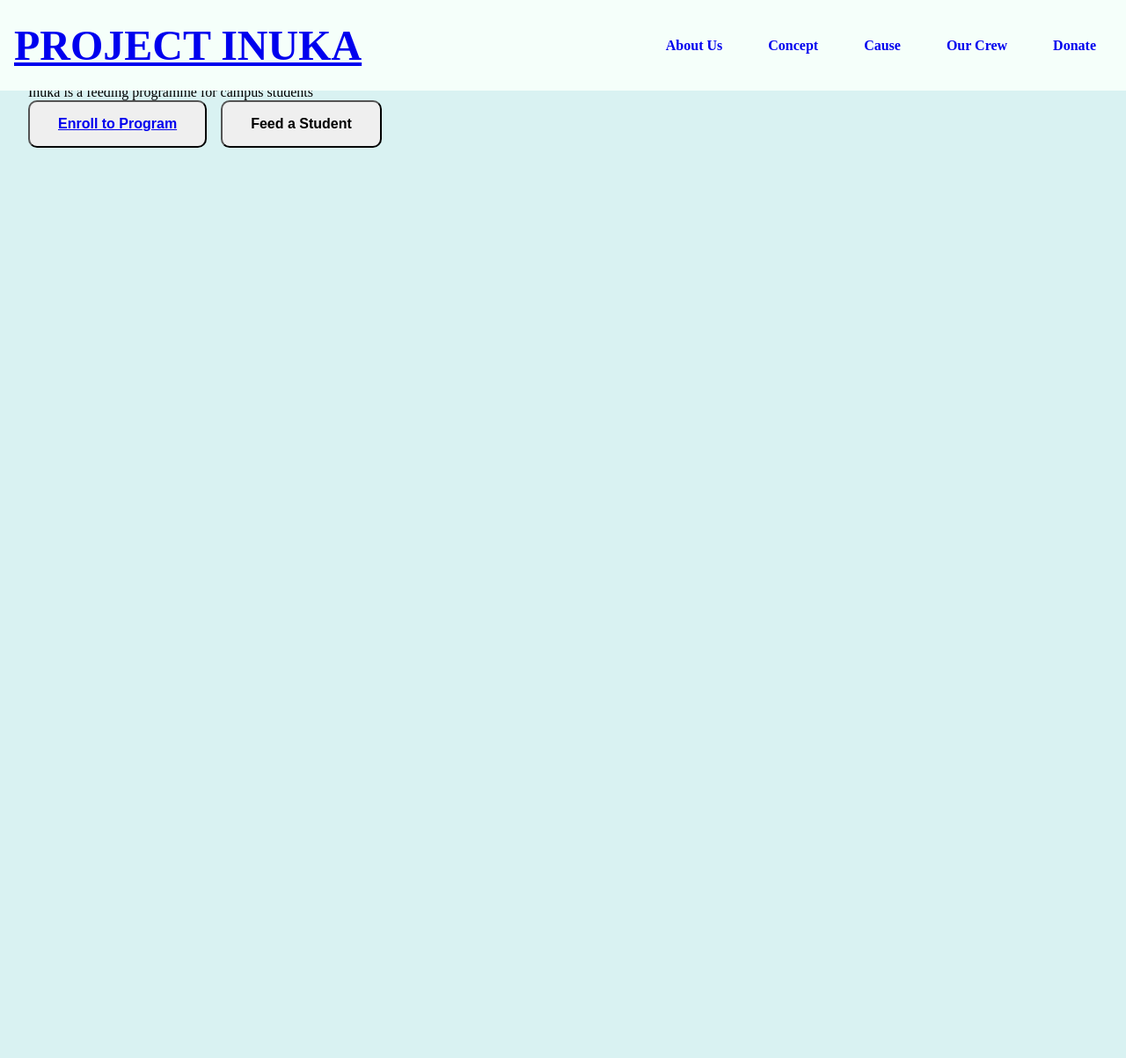
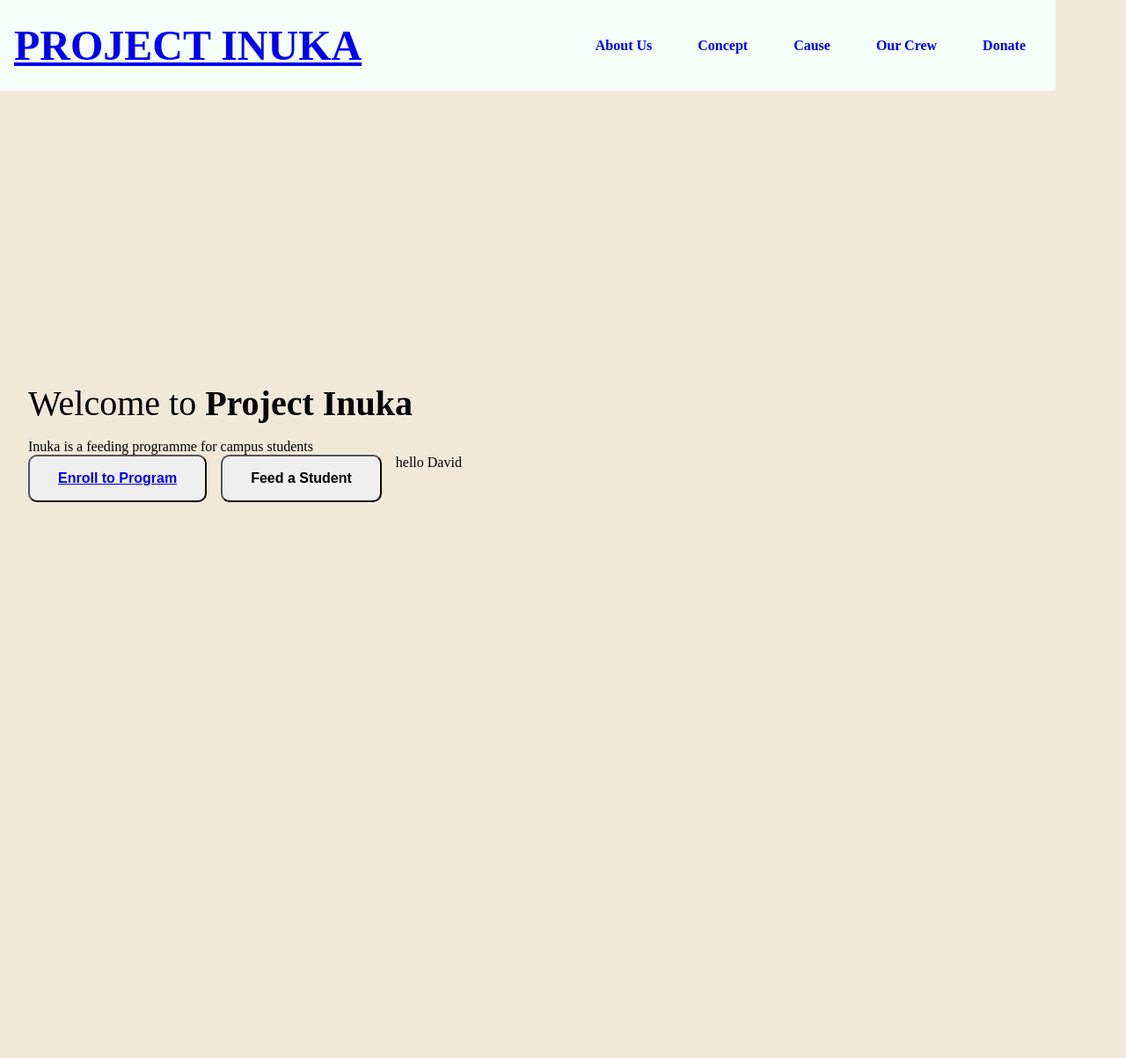
Before and after one commit to INUKA-PLATFORM/INUKA-PROJECT, a Django app: page / in a window 1280 px wide. Shown: the whole page at 88% size. Before the commit the page ends 168 px from the top, so only its background shows below. Run offline with Django 5.2, Linux system fonts and the light colour scheme.

Commit message:
fix: move the static folder to the root project folder

```diff
--- a/django_project/settings.py
+++ b/django_project/settings.py
@@ -122,7 +122,7 @@ USE_TZ = True
 STATIC_URL = '/static/'
 
 STATICFILES_DIRS=[
-    BASE_DIR / "django_project/static",
+    BASE_DIR / "static",
 ]
 
 # Default primary key field type
--- a/landingPage/views.py
+++ b/landingPage/views.py
@@ -2,4 +2,4 @@ from django.shortcuts import render
 from django.http import HttpResponse
 # Create your views here.
 def home(request):
-    return render(request, 'home.html')
+    return render(request, 'home.html', {'nam':'David'})
--- a/django_project/static/css/style.css
+++ b/static/css/style.css
@@ -1,5 +1,5 @@
 :root{
-    background-color: #d9f2f2;
+    background-color: #f2e8d9;
     background-color-dark: #242c38;
     secondary-color: #f7f7f7;
     text-dark: #242c38;
@@ -16,7 +16,7 @@
 /*navigation menu Bar*/
 nav{
     width: 100%;
-    position: fixed;
+    position: relative;
     top: 0;
     left: 0;
     background-color: mintcream;
@@ -65,6 +65,7 @@ ul li a:hover{
 }
 
 .section{
+    margin-top: 200px;
     background-color: var(extra-light);
 }
 
@@ -79,6 +80,7 @@ ul li a:hover{
 }
 
 .title {
+
     font-size: 2.5rem;
     font-weight: 400;
     line-height: 3rem;
--- a/templates/frontend/home.html
+++ b/templates/frontend/home.html
@@ -42,6 +42,7 @@
                 <div class="action_btn">
                     <button class="apply"><a href="signup.html">Enroll to Program</a></button>
                     <button class="donate">Feed a Student</button>
+                    <p>hello {{nam}}</p>
                 </div>
             </div>
         </div>
--- a/templates/frontend/signup.html
+++ b/templates/frontend/signup.html
@@ -1,10 +1,11 @@
+{% load static %}
 <!DOCTYPE html>
 <html lang="en">
 <head>
     <meta charset="UTF-8">
     <meta name="viewport" content="width=device-width, initial-scale=1.0">
     <title>signup</title>
-    <link rel="stylesheet" href="signup.css">
+    <link rel="stylesheet" href="{% static 'css/signup.css' %}">
 </head>
 <body>
     <h1>SignUp as a student</h1>
```
Also changed, not shown: static/css/signup.css (renamed from django_project/static/css/signup.css).
